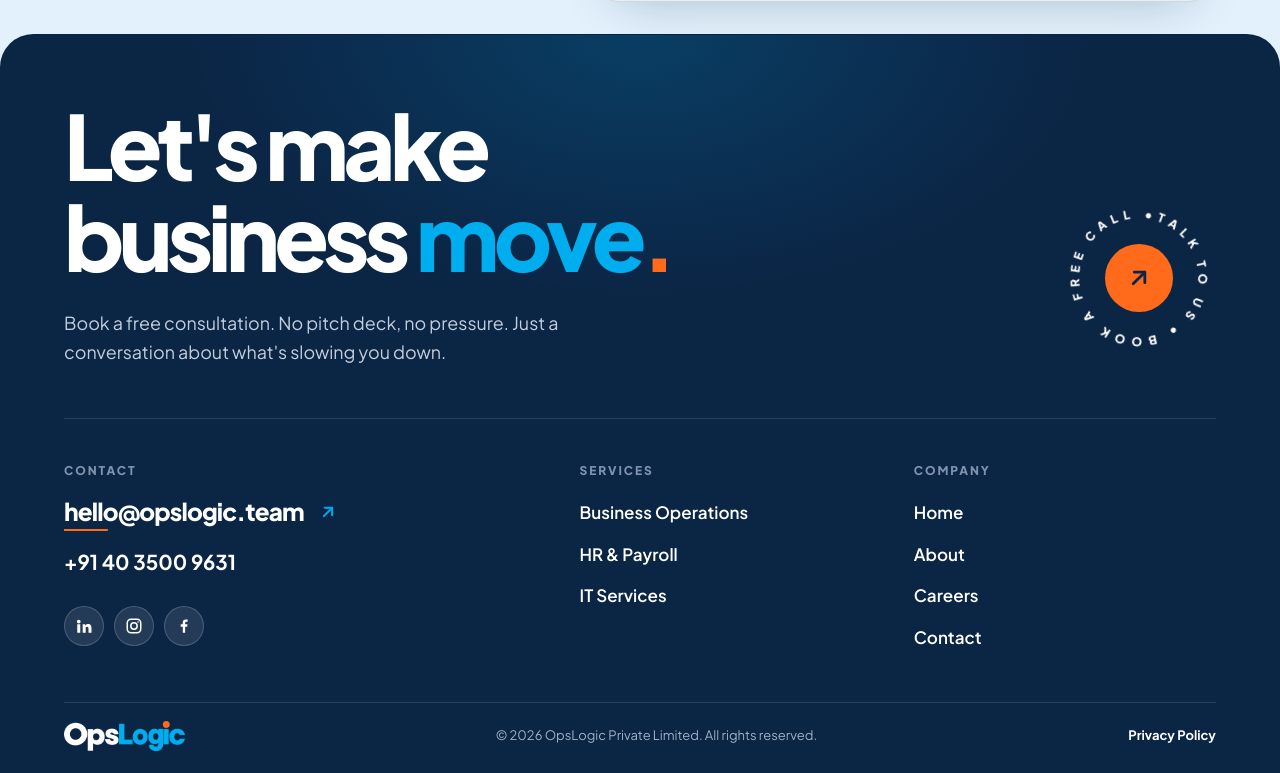
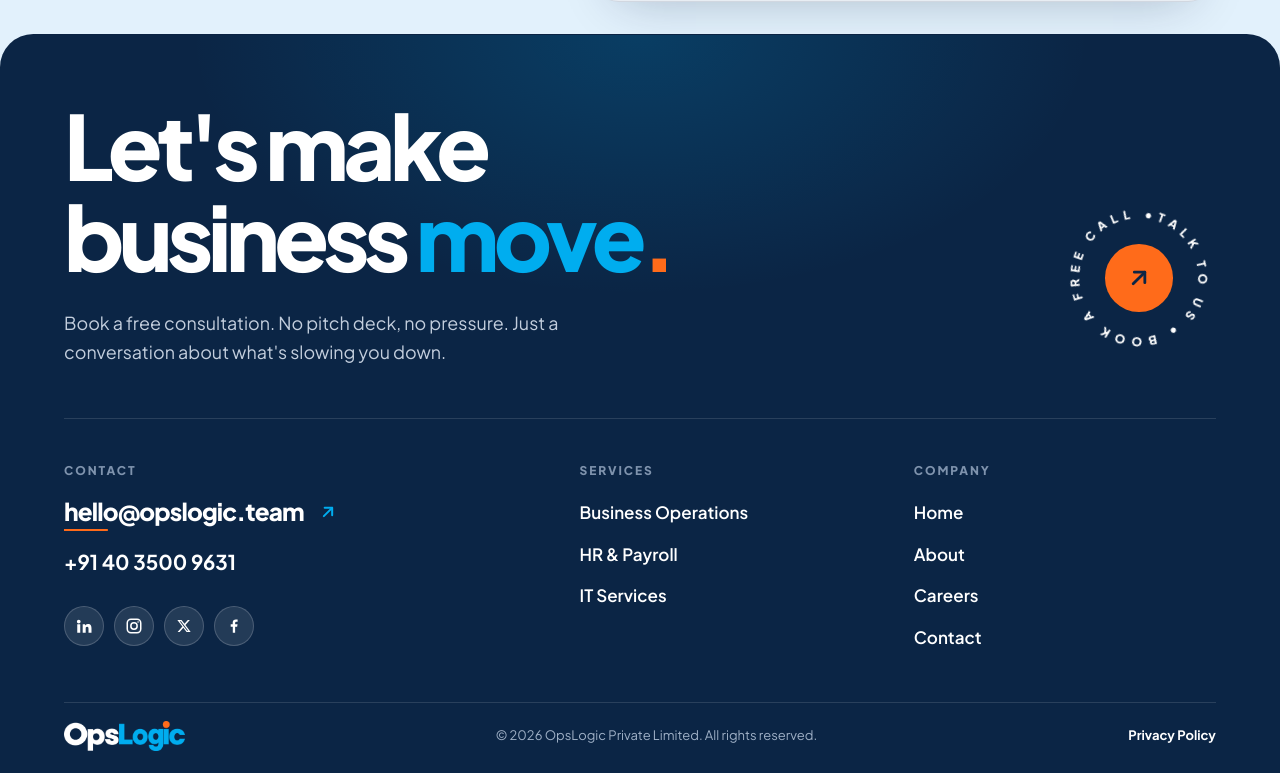
Before and after one commit to adrefresh/olp-js, a Next.js app: page /about in a window 1280 px wide. Shown: the part 4481-5254 px from the top of the page. Built offline with nearby package versions, Linux system fonts and the light colour scheme; grey boxes are pictures that could not be loaded.

Commit message:
added x link and 3

```diff
--- a/components/home/WhoWeAre.tsx
+++ b/components/home/WhoWeAre.tsx
@@ -23,7 +23,7 @@
             </div>
             <div>
               <dt>Founders</dt>
-              <dd>Three</dd>
+              <dd>3</dd>
             </div>
             <div>
               <dt>Based in</dt>
--- a/components/layout/SiteFooter.tsx
+++ b/components/layout/SiteFooter.tsx
@@ -1,3 +1,67 @@
+// /** Site-wide footer: big call-to-action statement + contact + company links. Styles: app/site.css (.fx-*). */
+// export default function SiteFooter({ showEmail }: { showEmail?: boolean } = {}) {
+//   void showEmail;
+//   return (
+//     <footer className="fx" id="site-footer">
+//       <div className="fx-glow" aria-hidden="true" />
+//       <div className="fx-wrap">
+//         <div className="fx-top">
+//           <div>
+//             <h2 className="fx-big" aria-label="Let's make business move.">
+//               <span className="fx-line">Let&apos;s make </span>
+//               <span className="fx-line">business <span className="fx-aq">move<span className="fx-o">.</span></span></span>
+//             </h2>
+//             <p className="fx-sub">Book a free consultation. No pitch deck, no pressure. Just a conversation about what&apos;s slowing you down.</p>
+//           </div>
+//           <a className="fx-badge" href="/contact" aria-label="Talk to us">
+//             <svg className="fx-ring" viewBox="0 0 160 160" aria-hidden="true">
+//               <defs><path id="fxcirc" d="M80,80 m-62,0 a62,62 0 1,1 124,0 a62,62 0 1,1 -124,0" /></defs>
+//               <text fontSize="12.5" fontWeight="800" fill="currentColor"><textPath href="#fxcirc" textLength="384" lengthAdjust="spacing">TALK TO US • BOOK A FREE CALL • </textPath></text>
+//             </svg>
+//             <span className="fx-core">
+//               <svg aria-hidden="true" width="28" height="28" viewBox="0 0 24 24" fill="none" stroke="currentColor" strokeWidth="2.4" strokeLinecap="round" strokeLinejoin="round"><path d="M7 17L17 7" /><path d="M8 7h9v9" /></svg>
+//             </span>
+//           </a>
+//         </div>
+
+//         <div className="fx-mid">
+//           <div className="fx-contact">
+//             <div className="fx-k">Contact</div>
+//             <a className="fx-mail" href="mailto:hello@opslogic.team">hello@opslogic.team
+//               <svg aria-hidden="true" width="26" height="26" viewBox="0 0 24 24" fill="none" stroke="currentColor" strokeWidth="2.4" strokeLinecap="round" strokeLinejoin="round"><path d="M7 17L17 7" /><path d="M8 7h9v9" /></svg>
+//             </a>
+//             <a className="fx-tel" href="tel:+914035009631">+91 40 3500 9631</a>
+//             <div className="fx-soc" aria-label="Social media">
+//               <a href="https://www.linkedin.com/company/opslogic-team/" target="_blank" rel="noopener noreferrer" aria-label="LinkedIn"><svg width="18" height="18" viewBox="0 0 24 24" fill="currentColor" aria-hidden="true"><path d="M4.98 3.5a2.5 2.5 0 1 1 0 5 2.5 2.5 0 0 1 0-5ZM3 9.75h4V21H3V9.75Zm6.5 0h3.84v1.54h.06c.53-.96 1.84-1.97 3.78-1.97 4.04 0 4.82 2.55 4.82 5.87V21h-4v-5.07c0-1.21-.02-2.77-1.74-2.77-1.74 0-2 1.31-2 2.68V21h-4V9.75Z" /></svg></a>
+//               <a href="https://www.instagram.com/opslogicteam/" target="_blank" rel="noopener noreferrer" aria-label="Instagram"><svg width="18" height="18" viewBox="0 0 24 24" fill="none" stroke="currentColor" strokeWidth="2" aria-hidden="true"><rect x="3" y="3" width="18" height="18" rx="5" /><circle cx="12" cy="12" r="4.2" /><circle cx="17.4" cy="6.6" r="1" fill="currentColor" stroke="none" /></svg></a>
+//               <a href="https://www.facebook.com/OpsLogicPrivateLimited" target="_blank" rel="noopener noreferrer" aria-label="Facebook"><svg width="18" height="18" viewBox="0 0 24 24" fill="currentColor" aria-hidden="true"><path d="M13.5 21v-8h2.7l.5-3.2h-3.2V7.9c0-.9.4-1.7 1.8-1.7h1.5V3.4c-.3 0-1.3-.2-2.4-.2-2.5 0-4.1 1.5-4.1 4.2v2.4H7.6V13h2.8v8h3.1Z" /></svg></a>
+//             </div>
+//           </div>
+//           <nav className="fx-col" aria-label="Services">
+//             <div className="fx-k">Services</div>
+//             <a className="fx-a" href="/services/business-operations"><span>Business Operations</span></a>
+//             <a className="fx-a" href="/services/hr-payroll"><span>HR &amp; Payroll</span></a>
+//             <a className="fx-a" href="/services/it-services"><span>IT Services</span></a>
+//           </nav>
+//           <nav className="fx-col fx-company" aria-label="Company">
+//             <div className="fx-k">Company</div>
+//             <a className="fx-a" href="/"><span>Home</span></a>
+//             <a className="fx-a" href="/about"><span>About</span></a>
+//             <a className="fx-a" href="/careers"><span>Careers</span></a>
+//             <a className="fx-a" href="/contact"><span>Contact</span></a>
+//           </nav>
+//         </div>
+
+//         <div className="fx-bot">
+//           {/* eslint-disable-next-line @next/next/no-img-element */}
+//           <img src="/brand/opslogic-logo-ondark.png" alt="OpsLogic" />
+//           <span>© 2026 OpsLogic Private Limited. All rights reserved.</span>
+//           <span className="fx-links"><a href="/privacy-policy">Privacy Policy</a></span>
+//         </div>
+//       </div>
+//     </footer>
+//   );
+// }
 /** Site-wide footer: big call-to-action statement + contact + company links. Styles: app/site.css (.fx-*). */
 export default function SiteFooter({ showEmail }: { showEmail?: boolean } = {}) {
   void showEmail;
@@ -34,6 +98,7 @@
             <div className="fx-soc" aria-label="Social media">
               <a href="https://www.linkedin.com/company/opslogic-team/" target="_blank" rel="noopener noreferrer" aria-label="LinkedIn"><svg width="18" height="18" viewBox="0 0 24 24" fill="currentColor" aria-hidden="true"><path d="M4.98 3.5a2.5 2.5 0 1 1 0 5 2.5 2.5 0 0 1 0-5ZM3 9.75h4V21H3V9.75Zm6.5 0h3.84v1.54h.06c.53-.96 1.84-1.97 3.78-1.97 4.04 0 4.82 2.55 4.82 5.87V21h-4v-5.07c0-1.21-.02-2.77-1.74-2.77-1.74 0-2 1.31-2 2.68V21h-4V9.75Z" /></svg></a>
               <a href="https://www.instagram.com/opslogicteam/" target="_blank" rel="noopener noreferrer" aria-label="Instagram"><svg width="18" height="18" viewBox="0 0 24 24" fill="none" stroke="currentColor" strokeWidth="2" aria-hidden="true"><rect x="3" y="3" width="18" height="18" rx="5" /><circle cx="12" cy="12" r="4.2" /><circle cx="17.4" cy="6.6" r="1" fill="currentColor" stroke="none" /></svg></a>
+              <a href="https://x.com/opslogicteam" target="_blank" rel="noopener noreferrer" aria-label="X"><svg width="16" height="16" viewBox="0 0 24 24" fill="currentColor" aria-hidden="true"><path d="M17.75 3h3.07l-6.7 7.66L22 21h-6.17l-4.83-6.32L5.47 21H2.4l7.17-8.2L2 3h6.33l4.37 5.78L17.75 3Zm-1.08 16.17h1.7L7.4 4.74H5.57l11.1 14.43Z" /></svg></a>
               <a href="https://www.facebook.com/OpsLogicPrivateLimited" target="_blank" rel="noopener noreferrer" aria-label="Facebook"><svg width="18" height="18" viewBox="0 0 24 24" fill="currentColor" aria-hidden="true"><path d="M13.5 21v-8h2.7l.5-3.2h-3.2V7.9c0-.9.4-1.7 1.8-1.7h1.5V3.4c-.3 0-1.3-.2-2.4-.2-2.5 0-4.1 1.5-4.1 4.2v2.4H7.6V13h2.8v8h3.1Z" /></svg></a>
             </div>
           </div>
```
